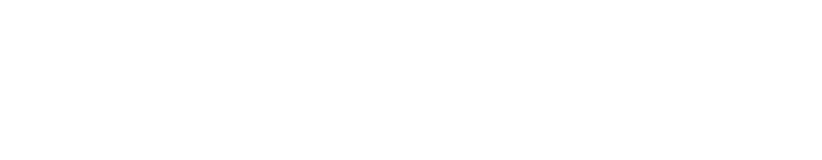
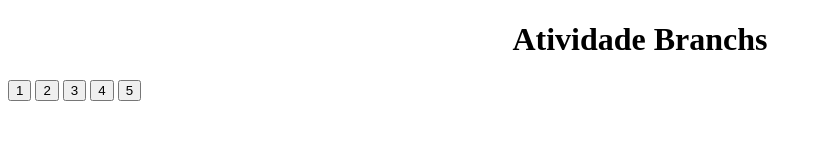
Before and after one commit to 0Gimenes/atividade-branchs, a plain HTML site: page Index.html in a window 1280 px wide. Shown: the whole page, without its empty margins (0-822 px from the left). Drawn offline with Linux system fonts and the light colour scheme.

Commit message:
botões numéricos

```diff
--- a/Index.html
+++ b/Index.html
@@ -6,6 +6,20 @@
     <title>atividade-branchs</title>
 </head>
 <body>
+    <h1 style="text-align: center;">Atividade Branchs</h1>
+    <div>
+    <button onclick="adc('1')">1</button>
+    <button onclick="adc('2')">2</button>
+    <button onclick="adc('3')">3</button>
+    <button onclick="adc('4')">4</button>
+    <button onclick="adc('5')">5</button>
+    </div>
+    <script>
 
+
+
+
+
+    </script>
 </body>
 </html>
```
